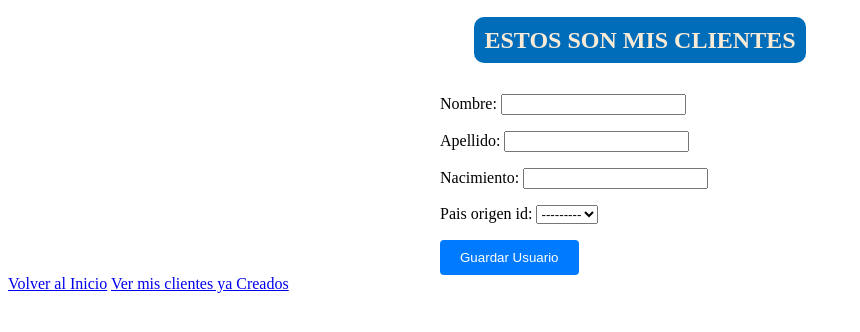
After one commit to Ruffos1/TerceraPreEntregaLandoni, a Django app: page /cliente/crear_cliente in a window 1280 px wide. The commit adds this page. Shown: the top 332 px of the page, without its empty margins (0-860 px from the left). Run offline with Django 4.2, Linux system fonts and the light colour scheme; data that the repository does not hold is empty.

Commit message:
Forms creado

```diff
--- /dev/null
+++ b/Project/apps/Cliente/forms.py
@@ -0,0 +1,9 @@
+from django import forms
+
+from .models import Cliente
+
+class ClienteForm(forms.ModelForm):
+    class Meta:
+        model = Cliente
+        fields = ["nombre", "apellido", "nacimiento", "pais_origen_id"]
+        "Valores que queremos visualizar"
--- /dev/null
+++ b/Project/apps/Cliente/templates/cliente/crear_clientes.html
@@ -0,0 +1,19 @@
+{% extends "Home/Base.html" %}
+
+{% block TITULO %}
+Estos son Mis Clientes
+{% endblock TITULO %}
+{% block CONTENIDO %}
+<div>
+    <form style="max-width: 400px;margin: 0 auto;" method="post">
+        {% csrf_token %}
+        {{ form.as_p }}
+
+        <button style="background-color: #007bff;color: #fff;padding: 10px 20px;border: none;border-radius: 4px;  cursor: pointer;" type="submit">Guardar Usuario</button>
+
+    </form>
+</div>
+
+<a href="{% url "Home:home" %}">Volver al Inicio</a>
+<a href="{% url "Cliente:clientes" %}">Ver mis clientes ya Creados</a>
+{% endblock CONTENIDO %}
--- a/Project/apps/Cliente/templates/cliente/index.html
+++ b/Project/apps/Cliente/templates/cliente/index.html
@@ -11,5 +11,7 @@ Estos son Mis Clientes
     <li style="list-style: none; color: brown;">{{cliente.pais_origen_id}}</li>
     {% endfor %}
 </ul>
+
+<a href="{% url "Cliente:crear_cliente" %}">Crear nuevo cliente</a>
 <a href="{% url "Home:home" %}">Volver al Inicio</a>
 {% endblock CONTENIDO %}
--- a/Project/apps/Cliente/urls.py
+++ b/Project/apps/Cliente/urls.py
@@ -1,8 +1,9 @@
 from django.urls import path
-from .views import index
+from .views import index, crear_cliente
 
 app_name = "Cliente"
 
 urlpatterns = [
     path('',index, name="clientes" ),
+    path("crear_cliente", crear_cliente, name="crear_cliente")
 ]
--- a/Project/apps/Cliente/views.py
+++ b/Project/apps/Cliente/views.py
@@ -1,5 +1,8 @@
-from django.shortcuts import render
-from .models import Cliente
+from django.shortcuts import render, redirect
+from django.http import HttpRequest, HttpResponse
+from datetime import date
+from.models import Cliente
+from .forms import ClienteForm
 
 # Create your views here.
 def index(request):
@@ -7,3 +10,15 @@ def index(request):
     """Esta funcion muestra los objetos de un modelo"""
     contexto = {"Clientes": clientes_registros}
     return render(request, "cliente/index.html", context=contexto)
+
+def crear_cliente(request):
+    if request.method == "POST":
+        form = ClienteForm(request.POST)
+        #Indiaca que esta variable debe guardarse
+        if form.is_valid():
+            form.save()
+            return redirect("Cliente:clientes")
+    else: #request.method == "GET"
+        form = ClienteForm()
+
+    return render(request, "cliente/crear_clientes.html", context= {"form": form})
```
